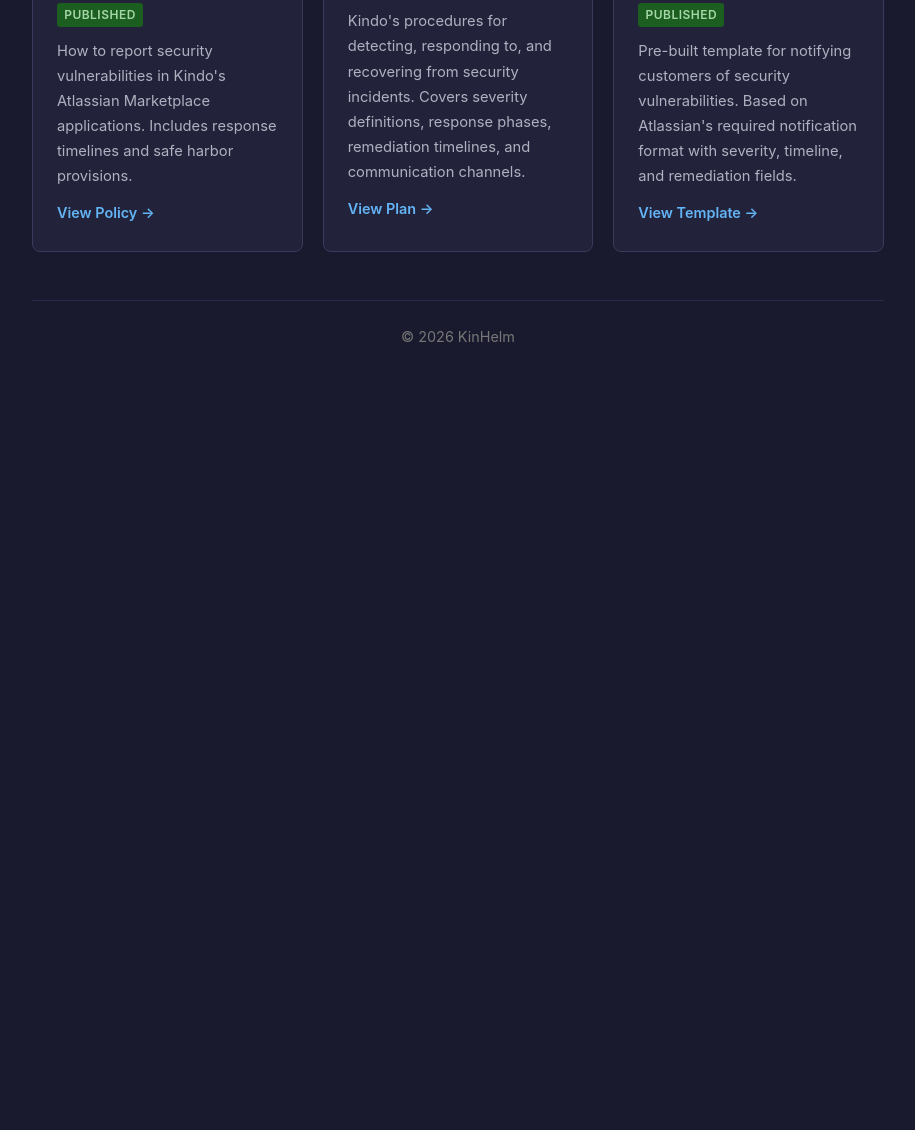
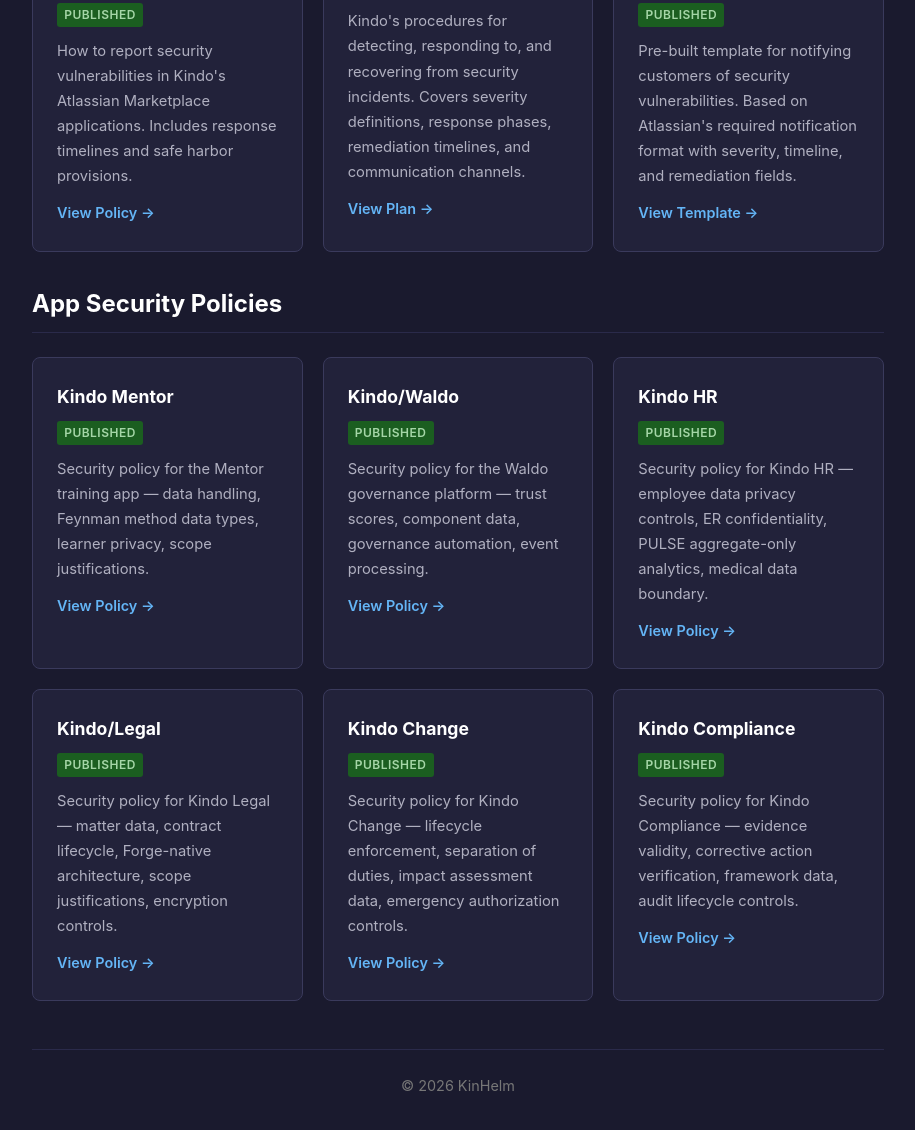
Before and after one commit to MissingLinkThag/KindoAppHelpdesk, a plain HTML site: page index.html in a window 1280 px wide. Shown: the part 1009-2139 px from the top of the page, without its empty margins (182-1097 px from the left). Before the commit the page ends 1406 px from the top, so only its background shows below. Drawn offline with Linux system fonts and the light colour scheme.

Commit message:
Add app-specific security policy links to landing page

```diff
--- a/index.html
+++ b/index.html
@@ -182,6 +182,46 @@
             </div>
         </div>
 
+        <h2>App Security Policies</h2>
+        <div class="cards">
+            <div class="card">
+                <h3>Kindo Mentor</h3>
+                <span class="tag available">Published</span>
+                <p>Security policy for the Mentor training app — data handling, Feynman method data types, learner privacy, scope justifications.</p>
+                <a class="card-link" href="mentor-setup/security-policy.html">View Policy &rarr;</a>
+            </div>
+            <div class="card">
+                <h3>Kindo/Waldo</h3>
+                <span class="tag available">Published</span>
+                <p>Security policy for the Waldo governance platform — trust scores, component data, governance automation, event processing.</p>
+                <a class="card-link" href="waldo-setup/security-policy.html">View Policy &rarr;</a>
+            </div>
+            <div class="card">
+                <h3>Kindo HR</h3>
+                <span class="tag available">Published</span>
+                <p>Security policy for Kindo HR — employee data privacy controls, ER confidentiality, PULSE aggregate-only analytics, medical data boundary.</p>
+                <a class="card-link" href="hr-setup/security-policy.html">View Policy &rarr;</a>
+            </div>
+            <div class="card">
+                <h3>Kindo/Legal</h3>
+                <span class="tag available">Published</span>
+                <p>Security policy for Kindo Legal — matter data, contract lifecycle, Forge-native architecture, scope justifications, encryption controls.</p>
+                <a class="card-link" href="legal-setup/security-policy.html">View Policy &rarr;</a>
+            </div>
+            <div class="card">
+                <h3>Kindo Change</h3>
+                <span class="tag available">Published</span>
+                <p>Security policy for Kindo Change — lifecycle enforcement, separation of duties, impact assessment data, emergency authorization controls.</p>
+                <a class="card-link" href="change-setup/security-policy.html">View Policy &rarr;</a>
+            </div>
+            <div class="card">
+                <h3>Kindo Compliance</h3>
+                <span class="tag available">Published</span>
+                <p>Security policy for Kindo Compliance — evidence validity, corrective action verification, framework data, audit lifecycle controls.</p>
+                <a class="card-link" href="compliance-setup/security-policy.html">View Policy &rarr;</a>
+            </div>
+        </div>
+
         <footer>
             <p>&copy; 2026 KinHelm</p>
         </footer>
```
